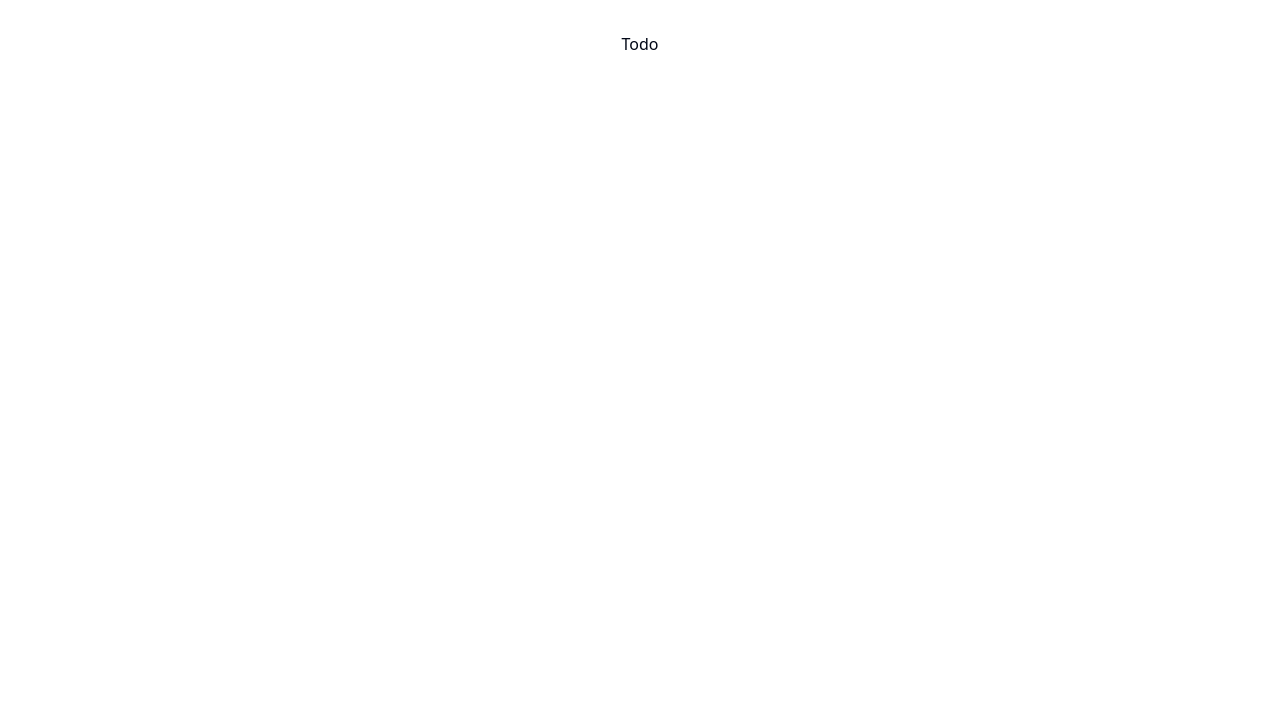
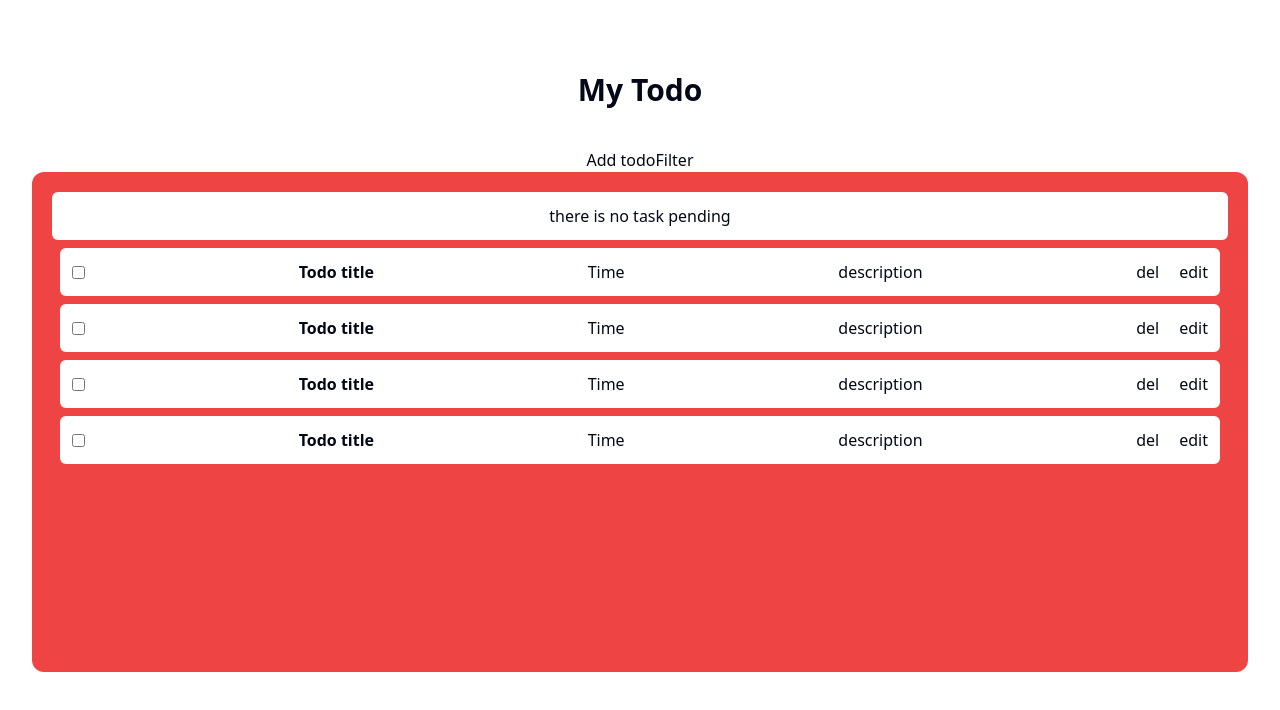
Before and after one commit to Biddut-Roy/todo, a React (Vite) app: page / in a window 1280 px wide. Shown: the top 710 px of the page. Built offline with nearby package versions, Linux system fonts and the light colour scheme.

Commit message:
toto card created

```diff
--- a/src/App.tsx
+++ b/src/App.tsx
@@ -1,10 +1,12 @@
 import "./App.css";
+import TodoPage from "./pages/TodoPage";
 
 function App() {
   return (
     <>
-      <h1>Todo</h1>
-      <div></div>
+      <div>
+        <TodoPage />
+      </div>
     </>
   );
 }
--- a/src/components/todo/TodoCard.tsx
+++ b/src/components/todo/TodoCard.tsx
@@ -1,7 +1,14 @@
 const TodoCard = () => {
   return (
-    <div>
-      <h1>Todo Card</h1>
+    <div className=" bg-white rounded-md flex justify-between items-center p-3 m-2">
+      <input type="checkbox" name="" id="" />
+      <p className="font-semibold">Todo title</p>
+      <p>Time</p>
+      <p>description</p>
+      <div className="space-x-5">
+        <button>del</button>
+        <button>edit</button>
+      </div>
     </div>
   );
 };
--- a/src/components/todo/TodoContainer.tsx
+++ b/src/components/todo/TodoContainer.tsx
@@ -1,7 +1,21 @@
+import TodoCard from "./TodoCard";
+
 const TodoContainer = () => {
   return (
     <div>
-      <h1>todo Container</h1>
+      <div>
+        <button>Add todo</button>
+        <button>Filter</button>
+      </div>
+      <div className=" bg-red-500 w-full h-[500px] rounded-xl p-5">
+        <div className="bg-white rounded-md justify-between items-center p-3 space-y-5">
+          <p>there is no task pending</p>
+        </div>
+        <TodoCard />
+        <TodoCard />
+        <TodoCard />
+        <TodoCard />
+      </div>
     </div>
   );
 };
--- /dev/null
+++ b/src/components/ui/Container.tsx
@@ -0,0 +1,10 @@
+import { ReactNode } from "react";
+
+type TContainerProps = {
+  children: ReactNode;
+};
+const Container = ({ children }: TContainerProps) => {
+  return <div className="h-screen w-full max-w-7xl mx-auto">{children}</div>;
+};
+
+export default Container;
--- /dev/null
+++ b/src/pages/TodoPage.tsx
@@ -0,0 +1,13 @@
+import TodoContainer from "@/components/todo/TodoContainer";
+import Container from "@/components/ui/Container";
+
+const TodoPage = () => {
+  return (
+    <Container>
+      <h1 className=" text-center text-3xl font-semibold my-10">My Todo</h1>
+      <TodoContainer />
+    </Container>
+  );
+};
+
+export default TodoPage;
--- a/src/pages/todo.tsx
+++ /dev/null
@@ -1,9 +0,0 @@
-const todo = () => {
-  return (
-    <div>
-      <h1>todo page</h1>
-    </div>
-  );
-};
-
-export default todo;
```
